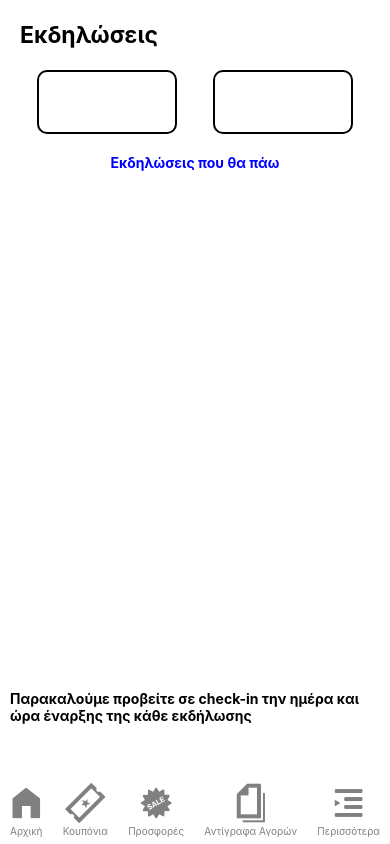
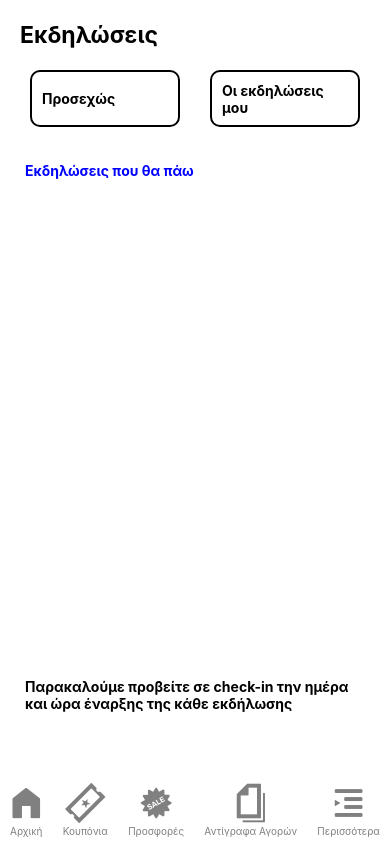
Before and after one commit to chara-b/LidlAppForHackathonParticipation, a React Native app: screen / in a window 390 px wide. Built offline with nearby package versions, Linux system fonts and the light colour scheme.

Commit message:
button and list padding

```diff
--- a/src/ui/screens/myEventsScreen.js
+++ b/src/ui/screens/myEventsScreen.js
@@ -34,9 +34,15 @@ function ΜyEventsScreen(props) {
   const subTitle = "Εκδηλώσεις που θα πάω";
   const notificationTitle =
     "Παρακαλούμε προβείτε σε check-in την ημέρα και ώρα έναρξης της κάθε εκδήλωσης";
-
-  const onClickLeftButton = () => {};
-  const onClickRightButton = () => {};
+  const [buttonState, setButtonState] = useState({
+    btnSelected: "left",
+  });
+  const onClickLeftButton = () => {
+    setButtonState({ btnSelected: "left" });
+  };
+  const onClickRightButton = () => {
+    setButtonState({ btnSelected: "right" });
+  };
   return (
     <>
       <CHeader title={headerTitle} timeOff={null} />
@@ -44,7 +50,7 @@ function ΜyEventsScreen(props) {
         <CButton
           styles={styles.topButtons}
           title={buttonLeftTitle}
-          color={"white"}
+          color={"black"}
           fontWeight={"bold"}
           onClick={onClickLeftButton}
           disabled={false}
@@ -52,20 +58,27 @@ function ΜyEventsScreen(props) {
         <CButton
           styles={styles.topButtons}
           title={buttonRightTitle}
-          color={"white"}
+          color={"black"}
           fontWeight={"bold"}
           onClick={onClickRightButton}
           disabled={false}
         />
       </View>
-      <Text style={styles.subTitle}>{subTitle}</Text>
+      <View style={styles.container}>
+        <Text style={styles.subTitle}>{subTitle}</Text>
 
-      <Text style={styles.notificationTitle}>{notificationTitle}</Text>
+        <Text style={styles.notificationTitle}>{notificationTitle}</Text>
+      </View>
     </>
   );
 }
 
 const styles = StyleSheet.create({
+  container: {
+    flex: 9,
+    alignItems: "flex-start",
+    padding: "15px",
+  },
   buttonsContainer: {
     flex: 1,
     width: "100%",
@@ -88,9 +101,33 @@ const styles = StyleSheet.create({
   topButtons: {
     flex: 1,
     padding: 10,
-    width: "140px",
+    width: "150px",
     height: "140px",
     backgroundColor: "white",
+    borderRadius: "10px",
+    textAlign: "center",
+    justifyContent: "center",
+    marginBottom: "10px",
+    border: "2px solid black",
+  },
+  leftButtonSelected: {
+    flex: 1,
+    padding: 10,
+    width: "150px",
+    height: "140px",
+    backgroundColor: "blue",
+    borderRadius: "10px",
+    textAlign: "center",
+    justifyContent: "center",
+    marginBottom: "10px",
+    border: "2px solid black",
+  },
+  rightButtonSelected: {
+    flex: 1,
+    padding: 10,
+    width: "150px",
+    height: "140px",
+    backgroundColor: "blue",
     borderRadius: "10px",
     textAlign: "center",
     justifyContent: "center",
```
